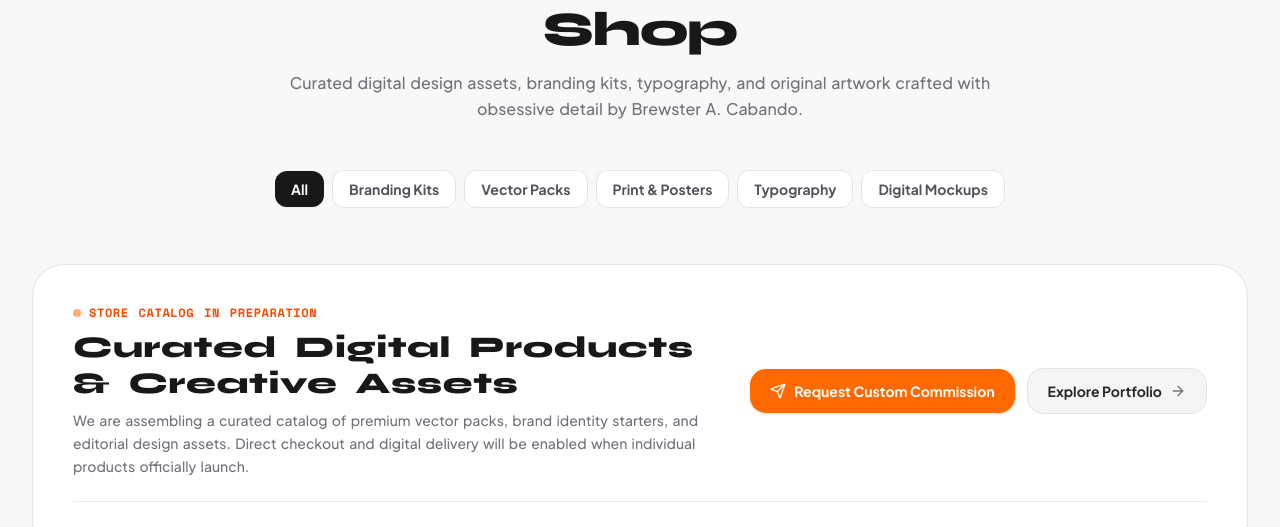
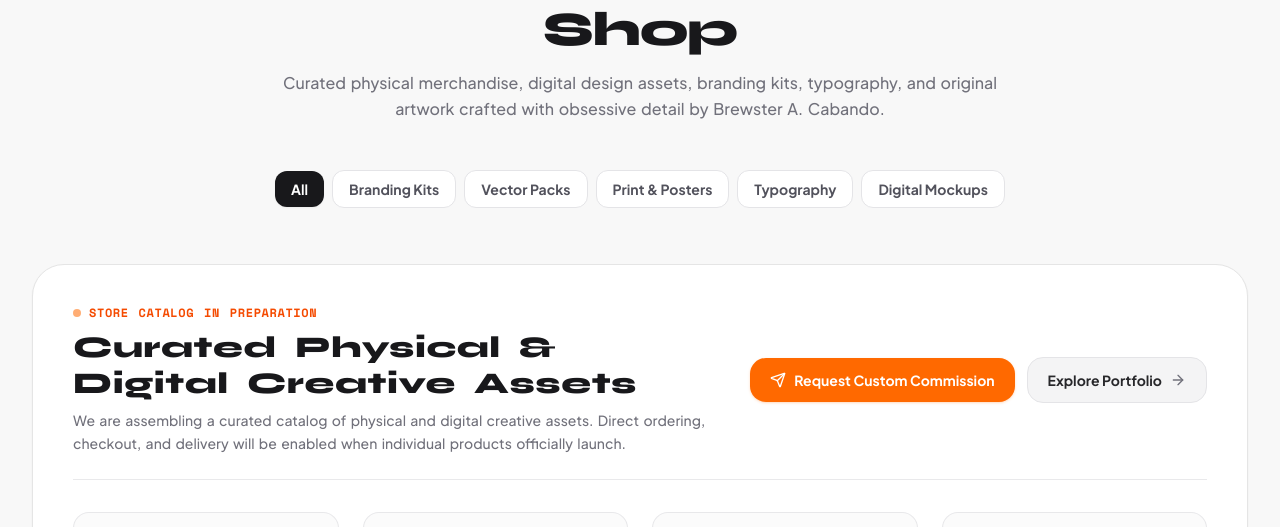
Before and after one commit to brewster123/brewstercreative, a React (Vite) app: page / in a window 1280 px wide. Both pictures are taken after a click on the button "Shop". Shown: the part 205-732 px from the top of the page. Built offline with nearby package versions, Linux system fonts and the light colour scheme; no server answers; a web font is replaced by a local one.

Commit message:
feat: add physical merchandise support to shop view
Update shop descriptions and headings to include physical merchandise alongside digital assets in preparation for the upcoming product catalog launch.

```diff
--- a/src/views/ShopView.tsx
+++ b/src/views/ShopView.tsx
@@ -76,7 +76,7 @@ export const ShopView: React.FC = () => {
         </h1>
 
         <p className="text-sm sm:text-base text-zinc-500 leading-relaxed font-medium">
-          Curated digital design assets, branding kits, typography, and original artwork crafted with obsessive detail by {studioProfile.designerName}.
+          Curated physical merchandise, digital design assets, branding kits, typography, and original artwork crafted with obsessive detail by {studioProfile.designerName}.
         </p>
       </div>
 
@@ -112,10 +112,10 @@ export const ShopView: React.FC = () => {
               </span>
             </div>
             <h2 className="font-display text-2xl sm:text-3xl font-black text-zinc-900">
-              Curated Digital Products & Creative Assets
+              Curated Physical & Digital Creative Assets
             </h2>
             <p className="text-xs sm:text-sm text-zinc-500 leading-relaxed font-medium">
-              We are assembling a curated catalog of premium vector packs, brand identity starters, and editorial design assets. Direct checkout and digital delivery will be enabled when individual products officially launch.
+              We are assembling a curated catalog of physical and digital creative assets. Direct ordering, checkout, and delivery will be enabled when individual products officially launch.
             </p>
           </div>
 
```
